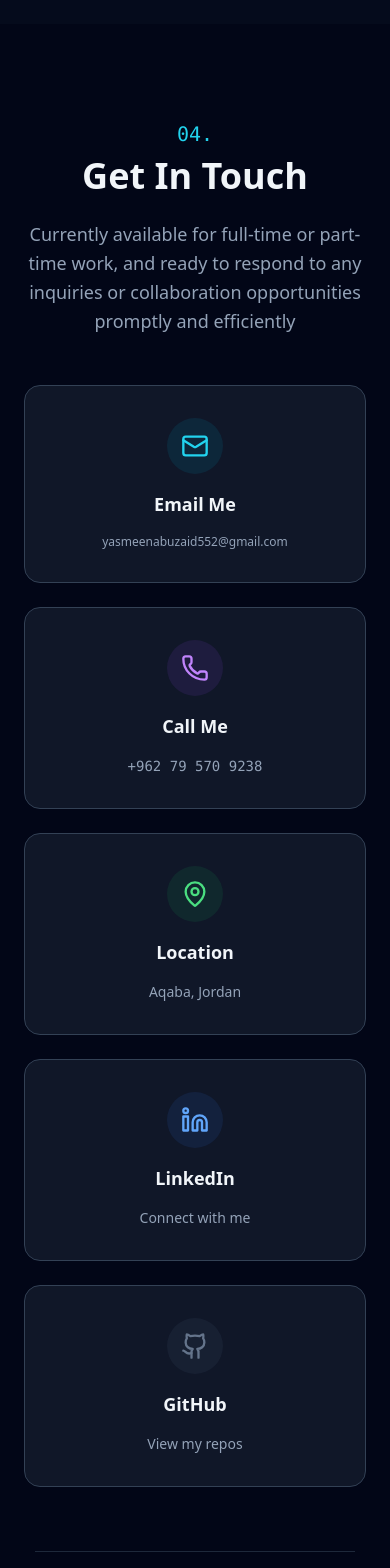
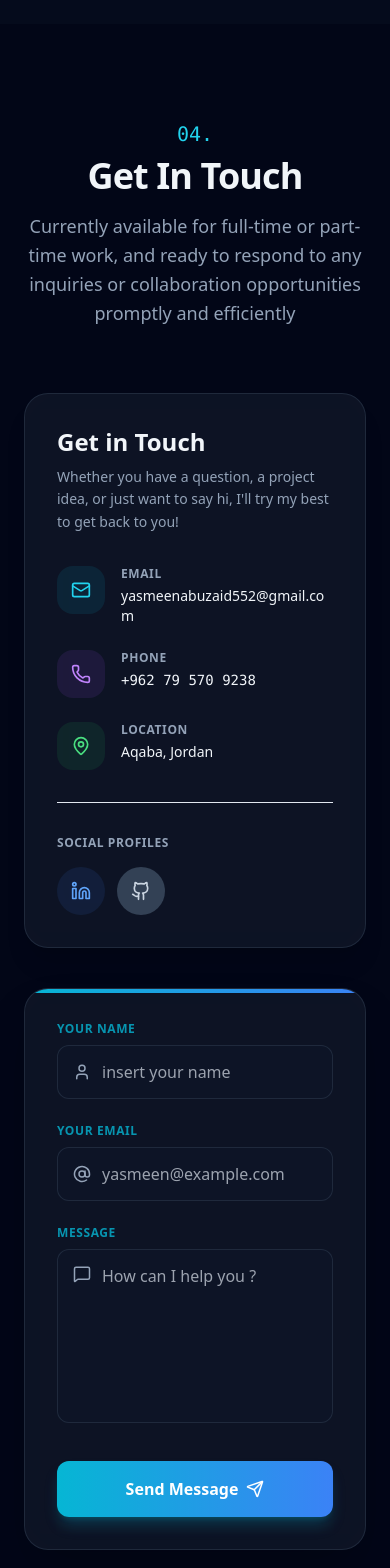
Before and after one commit to yasmeenabuzaid/Portfolio-Yasmeen-Abu-Zaid, a React (Create React App) app: page / in a window 390 px wide. Shown: the part 8840-10408 px from the top of the page. Built offline with nearby package versions, Linux system fonts and the light colour scheme.

Commit message:
add new form from contact section as a new feature

```diff
--- a/src/components/sections/Contact.jsx
+++ b/src/components/sections/Contact.jsx
@@ -1,5 +1,5 @@
-import React from 'react';
-import { Mail, Phone, MapPin, Linkedin, Github } from 'lucide-react';
+import React, { useState } from 'react';
+import { Mail, Phone, MapPin, Linkedin, Github, Send, CheckCircle, AlertCircle, Loader2, User, AtSign, MessageSquare } from 'lucide-react';
 import { useLanguage } from '../../context/LanguageContext';
 import { useThemeContext } from '../../context/ThemeContext';
 
@@ -7,22 +7,52 @@ const Contact = () => {
   const { t } = useLanguage();
   const { isDarkMode } = useThemeContext();
 
-  const cardBg = isDarkMode ? "bg-slate-800/50 hover:bg-slate-800" : "bg-white/50 hover:bg-white shadow-lg";
-  const borderCol = isDarkMode ? "border-slate-700" : "border-slate-200";
+  const [isSubmitting, setIsSubmitting] = useState(false);
+  const [submitStatus, setSubmitStatus] = useState(null);
+
+  const cardBg = isDarkMode ? "bg-slate-800/40" : "bg-white/60";
+  const borderCol = isDarkMode ? "border-slate-700/50" : "border-slate-200";
   const textMuted = isDarkMode ? "text-slate-400" : "text-slate-600";
   const headingColor = isDarkMode ? 'text-slate-100' : 'text-slate-800';
+  const inputBg = isDarkMode ? "bg-slate-900/50 border-slate-700/50 text-white focus:bg-slate-800/80" : "bg-slate-50 border-slate-200 text-slate-800 focus:bg-white";
 
   if (!t.contact) return null;
 
+  const handleSubmit = async (e) => {
+    e.preventDefault();
+    setIsSubmitting(true);
+    setSubmitStatus(null);
+    const formData = new FormData(e.target);
+
+    try {
+      const response = await fetch("https://formspree.io/f/xkopkdgg", {
+        method: "POST",
+        body: formData,
+        headers: { Accept: "application/json" },
+      });
+      if (response.ok) {
+        setSubmitStatus('success');
+        e.target.reset();
+        setTimeout(() => setSubmitStatus(null), 5000);
+      } else {
+        setSubmitStatus('error');
+      }
+    } catch (error) {
+      setSubmitStatus('error');
+    } finally {
+      setIsSubmitting(false);
+    }
+  };
+
   return (
     <section id="contact" className="py-24 relative overflow-hidden">
-      <div className="absolute top-1/2 left-1/2 -translate-x-1/2 -translate-y-1/2 w-96 h-96 bg-cyan-500/10 rounded-full blur-3xl -z-10"></div>
+      <div className="absolute top-1/2 left-1/2 -translate-x-1/2 -translate-y-1/2 w-[800px] h-[800px] bg-cyan-500/5 rounded-full blur-[120px] -z-10 pointer-events-none"></div>
 
-      <div className="container mx-auto px-6 reveal-section text-center">
+      <div className="container mx-auto px-6 reveal-section max-w-6xl">
 
-        <div className="mb-12">
+        <div className="text-center mb-16">
           <span className="text-cyan-400 font-mono text-xl">04.</span>
-          <h2 className={`text-4xl md:text-5xl font-bold ${headingColor} mt-2 mb-6`}>
+          <h2 className={`text-4xl md:text-5xl font-bold ${headingColor} mt-2 mb-4 tracking-tight`}>
             {t.contact.title}
           </h2>
           <p className={`text-lg ${textMuted} max-w-2xl mx-auto leading-relaxed`}>
@@ -30,62 +60,157 @@ const Contact = () => {
           </p>
         </div>
 
-        <div className="grid grid-cols-1 md:grid-cols-2 lg:grid-cols-5 gap-6 mb-16">
+        <div className="flex flex-col lg:flex-row gap-10 lg:gap-16">
 
-          <a href="mailto:yasmeenabuzaid552@gmail.com"
-             className={`group p-8 rounded-2xl border ${borderCol} ${cardBg} transition-all duration-300 hover:-translate-y-2 flex flex-col items-center justify-center gap-4`}>
-            <div className="w-14 h-14 rounded-full bg-cyan-500/10 flex items-center justify-center text-cyan-400 group-hover:bg-cyan-500 group-hover:text-white transition-all">
-              <Mail size={28} />
+          <div className="w-full lg:w-1/3 flex flex-col">
+            <div className={`p-8 rounded-3xl border ${borderCol} ${cardBg} backdrop-blur-xl shadow-xl h-full flex flex-col relative overflow-hidden`}>
+
+              <h3 className={`text-2xl font-bold ${headingColor} mb-2`}>Get in Touch</h3>
+              <p className={`${textMuted} mb-8 text-sm leading-relaxed`}>
+                Whether you have a question, a project idea, or just want to say hi, I'll try my best to get back to you!
+              </p>
+
+              {/* Info Rows */}
+              <div className="space-y-6 flex-grow">
+                {/* Email */}
+                <a href="mailto:yasmeenabuzaid552@gmail.com" className="flex items-start gap-4 group">
+                  <div className="w-12 h-12 rounded-2xl bg-cyan-500/10 flex items-center justify-center text-cyan-400 group-hover:bg-cyan-500 group-hover:text-white transition-colors shrink-0">
+                    <Mail size={20} />
                   </div>
-            <h3 className={`font-bold text-lg ${headingColor}`}>Email Me</h3>
-            <span className={`text-xs md:text-sm ${textMuted} break-all`}>yasmeenabuzaid552@gmail.com</span>
+                  <div>
+                    <p className={`text-xs font-bold uppercase tracking-wider ${textMuted} mb-1`}>Email</p>
+                    <p className={`font-medium ${headingColor} group-hover:text-cyan-400 transition-colors break-all text-sm`}>yasmeenabuzaid552@gmail.com</p>
+                  </div>
                 </a>
 
-          <a href="tel:+962795709238"
-             className={`group p-8 rounded-2xl border ${borderCol} ${cardBg} transition-all duration-300 hover:-translate-y-2 flex flex-col items-center justify-center gap-4`}>
-            <div className="w-14 h-14 rounded-full bg-purple-500/10 flex items-center justify-center text-purple-400 group-hover:bg-purple-500 group-hover:text-white transition-all">
-              <Phone size={28} />
+                {/* Phone */}
+                <a href="tel:+962795709238" className="flex items-start gap-4 group">
+                  <div className="w-12 h-12 rounded-2xl bg-purple-500/10 flex items-center justify-center text-purple-400 group-hover:bg-purple-500 group-hover:text-white transition-colors shrink-0">
+                    <Phone size={20} />
                   </div>
-            <h3 className={`font-bold text-lg ${headingColor}`}>Call Me</h3>
-            <span className={`text-sm ${textMuted} font-mono`} dir="ltr">
-              +962 79 570 9238
-            </span>
+                  <div>
+                    <p className={`text-xs font-bold uppercase tracking-wider ${textMuted} mb-1`}>Phone</p>
+                    <p className={`font-medium font-mono ${headingColor} group-hover:text-purple-400 transition-colors text-sm`} dir="ltr">+962 79 570 9238</p>
+                  </div>
                 </a>
 
-          <div className={`group p-8 rounded-2xl border ${borderCol} ${cardBg} transition-all duration-300 hover:-translate-y-2 flex flex-col items-center justify-center gap-4`}>
-            <div className="w-14 h-14 rounded-full bg-green-500/10 flex items-center justify-center text-green-400 group-hover:bg-green-500 group-hover:text-white transition-all">
-              <MapPin size={28} />
+                {/* Location */}
+                <div className="flex items-start gap-4 group">
+                  <div className="w-12 h-12 rounded-2xl bg-green-500/10 flex items-center justify-center text-green-400 group-hover:bg-green-500 group-hover:text-white transition-colors shrink-0">
+                    <MapPin size={20} />
                   </div>
-            <h3 className={`font-bold text-lg ${headingColor}`}>Location</h3>
-            <span className={`text-sm ${textMuted}`}>Aqaba, Jordan</span>
+                  <div>
+                    <p className={`text-xs font-bold uppercase tracking-wider ${textMuted} mb-1`}>Location</p>
+                    <p className={`font-medium ${headingColor} text-sm`}>Aqaba, Jordan</p>
+                  </div>
+                </div>
               </div>
 
-          <a href="https://www.linkedin.com/in/yasmeen-abu-zaid-1b492830a"
-             target="_blank"
-             rel="noreferrer"
-             className={`group p-8 rounded-2xl border ${borderCol} ${cardBg} transition-all duration-300 hover:-translate-y-2 flex flex-col items-center justify-center gap-4`}>
-            <div className="w-14 h-14 rounded-full bg-blue-500/10 flex items-center justify-center text-blue-400 group-hover:bg-blue-500 group-hover:text-white transition-all">
-              <Linkedin size={28} />
+              <div className="pt-8 mt-8 border-t border-slate-200 dark:border-slate-700/50">
+                <p className={`text-xs font-bold uppercase tracking-wider ${textMuted} mb-4`}>Social Profiles</p>
+                <div className="flex gap-3">
+                  <a href="https://www.linkedin.com/in/yasmeen-abu-zaid-1b492830a" target="_blank" rel="noreferrer"
+                     className="w-12 h-12 rounded-full bg-blue-500/10 flex items-center justify-center text-blue-400 hover:bg-blue-500 hover:text-white hover:-translate-y-1 transition-all">
+                    <Linkedin size={20} />
+                  </a>
+                  <a href="https://github.com/yasmeenabuzaid" target="_blank" rel="noreferrer"
+                     className={`w-12 h-12 rounded-full flex items-center justify-center transition-all hover:-translate-y-1 ${isDarkMode ? 'bg-slate-700 text-slate-300 hover:bg-white hover:text-slate-900' : 'bg-slate-200 text-slate-600 hover:bg-slate-900 hover:text-white'}`}>
+                    <Github size={20} />
+                  </a>
                 </div>
-            <h3 className={`font-bold text-lg ${headingColor}`}>LinkedIn</h3>
-            <span className={`text-sm ${textMuted}`}>Connect with me</span>
-          </a>
-
-          <a href="https://github.com/yasmeenabuzaid"
-             target="_blank"
-             rel="noreferrer"
-             className={`group p-8 rounded-2xl border ${borderCol} ${cardBg} transition-all duration-300 hover:-translate-y-2 flex flex-col items-center justify-center gap-4`}>
-            <div className="w-14 h-14 rounded-full bg-slate-500/10 flex items-center justify-center text-slate-500 dark:text-slate-400 group-hover:bg-slate-800 group-hover:text-white dark:group-hover:bg-slate-600 transition-all">
-              <Github size={28} />
               </div>
-            <h3 className={`font-bold text-lg ${headingColor}`}>GitHub</h3>
-            <span className={`text-sm ${textMuted}`}>View my repos</span>
-          </a>
 
             </div>
+          </div>
 
-        <div className={`h-px w-full max-w-xs mx-auto ${isDarkMode ? 'bg-slate-800' : 'bg-slate-200'}`}></div>
 
+          <div className="w-full lg:w-2/3">
+            <div className={`p-8 md:p-10 rounded-3xl border ${borderCol} ${cardBg} backdrop-blur-xl shadow-2xl relative overflow-hidden h-full`}>
+
+              <div className="absolute top-0 left-0 w-full h-1 bg-gradient-to-r from-cyan-500 to-blue-500"></div>
+
+              <form onSubmit={handleSubmit} className="space-y-6">
+                <div className="grid grid-cols-1 sm:grid-cols-2 gap-6">
+
+                  <div className="flex flex-col gap-2 relative group">
+                    <label htmlFor="name" className={`text-xs font-bold uppercase tracking-wider ${isDarkMode ? 'text-cyan-500/80' : 'text-cyan-600'}`}>Your Name</label>
+                    <div className="relative">
+                      <div className="absolute inset-y-0 left-0 pl-4 flex items-center pointer-events-none text-slate-400 group-focus-within:text-cyan-500 transition-colors">
+                        <User size={18} />
+                      </div>
+                      <input
+                        type="text" name="name" id="name" required disabled={isSubmitting}
+                        className={`w-full pl-11 pr-4 py-3.5 rounded-xl border focus:outline-none focus:ring-2 focus:ring-cyan-500/50 transition-all ${inputBg} ${isSubmitting ? 'opacity-50 cursor-not-allowed' : ''}`}
+                        placeholder="insert your name"
+                      />
+                    </div>
+                  </div>
+
+                  <div className="flex flex-col gap-2 relative group">
+                    <label htmlFor="email" className={`text-xs font-bold uppercase tracking-wider ${isDarkMode ? 'text-cyan-500/80' : 'text-cyan-600'}`}>Your Email</label>
+                    <div className="relative">
+                      <div className="absolute inset-y-0 left-0 pl-4 flex items-center pointer-events-none text-slate-400 group-focus-within:text-cyan-500 transition-colors">
+                        <AtSign size={18} />
+                      </div>
+                      <input
+                        type="email" name="email" id="email" required disabled={isSubmitting}
+                        className={`w-full pl-11 pr-4 py-3.5 rounded-xl border focus:outline-none focus:ring-2 focus:ring-cyan-500/50 transition-all ${inputBg} ${isSubmitting ? 'opacity-50 cursor-not-allowed' : ''}`}
+                        placeholder="yasmeen@example.com"
+                      />
+                    </div>
+                  </div>
+                </div>
+
+                <div className="flex flex-col gap-2 relative group">
+                  <label htmlFor="message" className={`text-xs font-bold uppercase tracking-wider ${isDarkMode ? 'text-cyan-500/80' : 'text-cyan-600'}`}>Message</label>
+                  <div className="relative">
+                    <div className="absolute top-4 left-0 pl-4 pointer-events-none text-slate-400 group-focus-within:text-cyan-500 transition-colors">
+                      <MessageSquare size={18} />
+                    </div>
+                    <textarea
+                      name="message" id="message" rows="6" required disabled={isSubmitting}
+                      className={`w-full pl-11 pr-4 py-3.5 rounded-xl border focus:outline-none focus:ring-2 focus:ring-cyan-500/50 transition-all resize-none ${inputBg} ${isSubmitting ? 'opacity-50 cursor-not-allowed' : ''}`}
+                      placeholder="How can I help you ?"
+                    ></textarea>
+                  </div>
+                </div>
+
+                {submitStatus === 'success' && (
+                  <div className="p-4 rounded-xl bg-green-500/10 border border-green-500/20 flex items-center gap-3 text-green-500 animate-in fade-in slide-in-from-bottom-2">
+                    <CheckCircle size={20} className="shrink-0" />
+                    <p className="text-sm font-medium">Message sent successfully! I'll be in touch soon.</p>
+                  </div>
+                )}
+                {submitStatus === 'error' && (
+                  <div className="p-4 rounded-xl bg-red-500/10 border border-red-500/20 flex items-center gap-3 text-red-500 animate-in fade-in slide-in-from-bottom-2">
+                    <AlertCircle size={20} className="shrink-0" />
+                    <p className="text-sm font-medium">Oops! Something went wrong. Please try again later.</p>
+                  </div>
+                )}
+
+                <div className="pt-2">
+                  <button
+                    type="submit" disabled={isSubmitting}
+                    className={`w-full sm:w-auto px-10 py-4 bg-gradient-to-r from-cyan-500 to-blue-500 hover:from-cyan-400 hover:to-blue-400 text-white font-bold rounded-xl transition-all duration-300 shadow-lg shadow-cyan-500/25 hover:shadow-cyan-500/40 hover:-translate-y-1 flex items-center justify-center gap-2 ${isSubmitting ? 'opacity-70 cursor-wait hover:translate-y-0' : ''}`}
+                  >
+                    {isSubmitting ? (
+                      <>
+                        <span>Sending...</span>
+                        <Loader2 size={18} className="animate-spin" />
+                      </>
+                    ) : (
+                      <>
+                        <span>Send Message</span>
+                        <Send size={18} />
+                      </>
+                    )}
+                  </button>
+                </div>
+              </form>
+            </div>
+          </div>
+
+        </div>
       </div>
     </section>
   );
```
Lines whose indentation alone changed are shown as unchanged.
